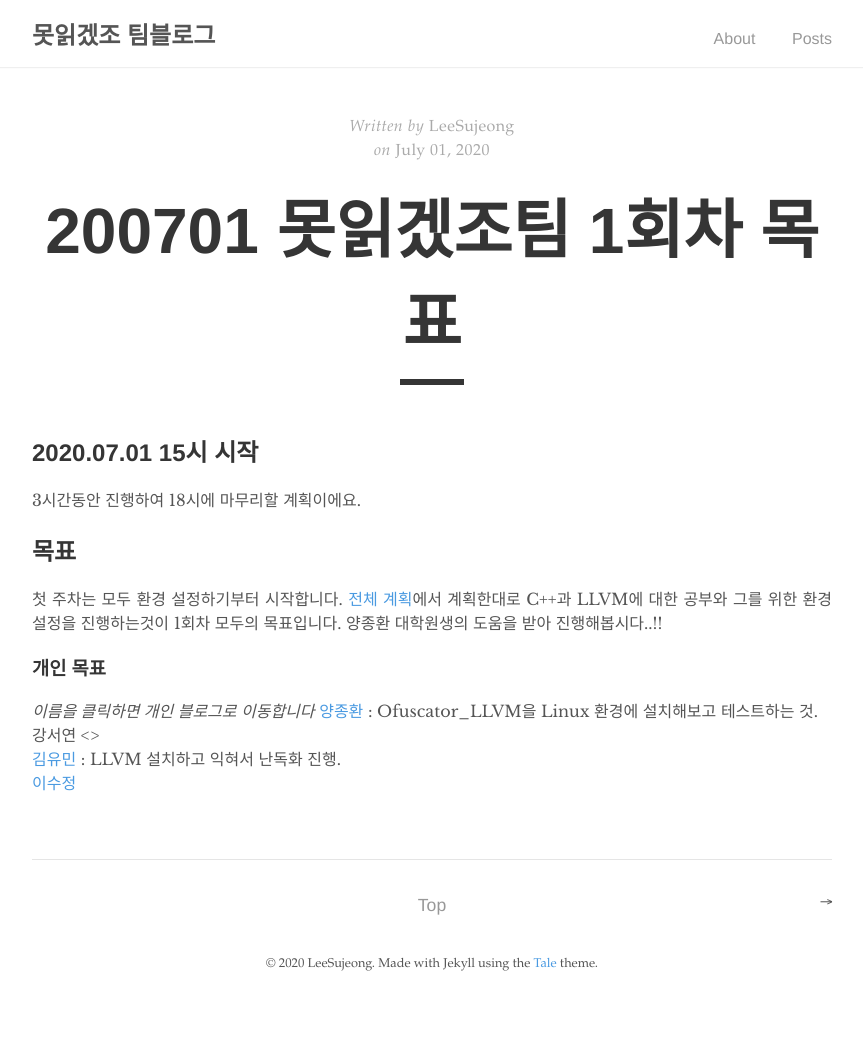
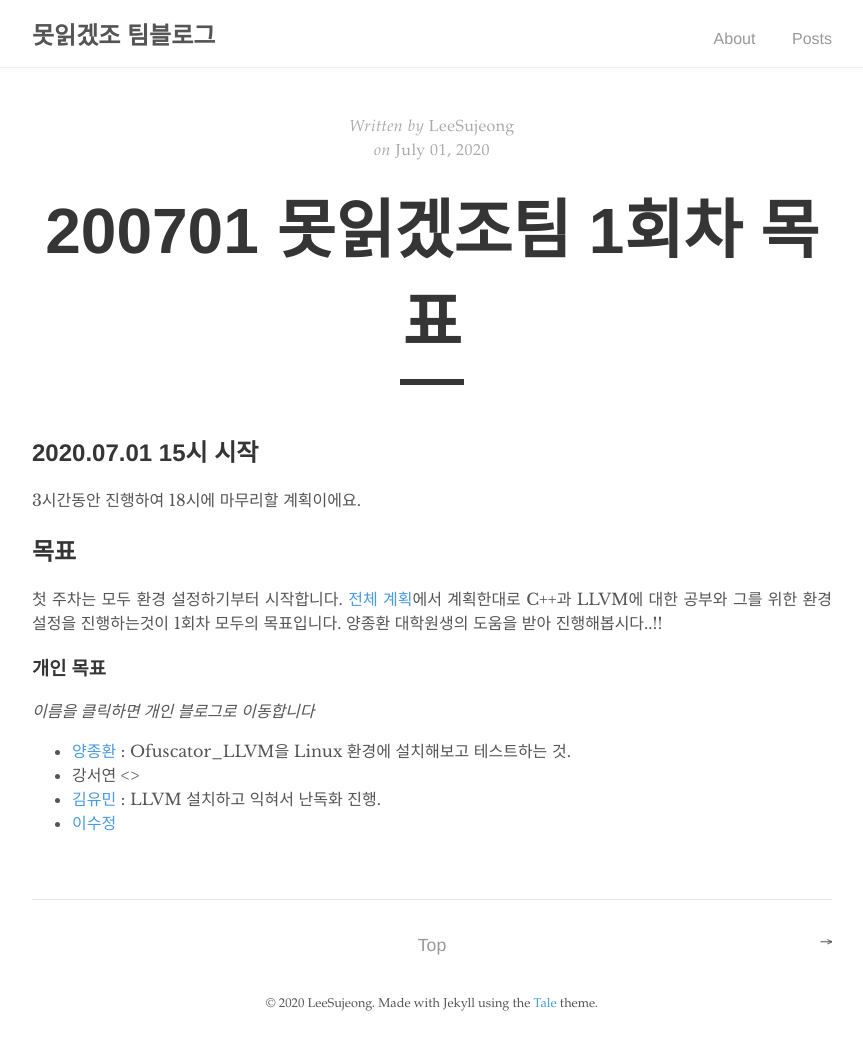
Before and after one commit to mogakco2020/mogakco2020.github.io, a Jekyll site: the page built from _posts/2020-07-01-01_a.md, in a window 1280 px wide. Shown: the whole page, without its empty margins (208-1071 px from the left). Built offline with Jekyll 4.4.1, drawn with Linux system fonts in a browser that asks for light colours; before the commit the page ends 1007 px from its top, so only the background shows below that.

Commit message:
Update 2020-07-01-01_a.md

```diff
--- a/_posts/2020-07-01-01_a.md
+++ b/_posts/2020-07-01-01_a.md
@@ -11,7 +11,7 @@ excerpt: 모각코 1회차
 
 ### 개인 목표
 *이름을 클릭하면 개인 블로그로 이동합니다*
-[양종환](https://blog.naver.com/jhy7185/222017884047) : Ofuscator_LLVM을 Linux 환경에 설치해보고 테스트하는 것.
-강서연 <>
-[김유민](https://yam-cha.tistory.com/57) : LLVM 설치하고 익혀서 난독화 진행.
-[이수정](https://realcrystal.github.io/mogacko/2020/07/01/mgk_01_a.html)
+- [양종환](https://blog.naver.com/jhy7185/222017884047) : Ofuscator_LLVM을 Linux 환경에 설치해보고 테스트하는 것.
+- 강서연 <>
+- [김유민](https://yam-cha.tistory.com/57) : LLVM 설치하고 익혀서 난독화 진행.
+- [이수정](https://realcrystal.github.io/mogacko/2020/07/01/mgk_01_a.html)
```
